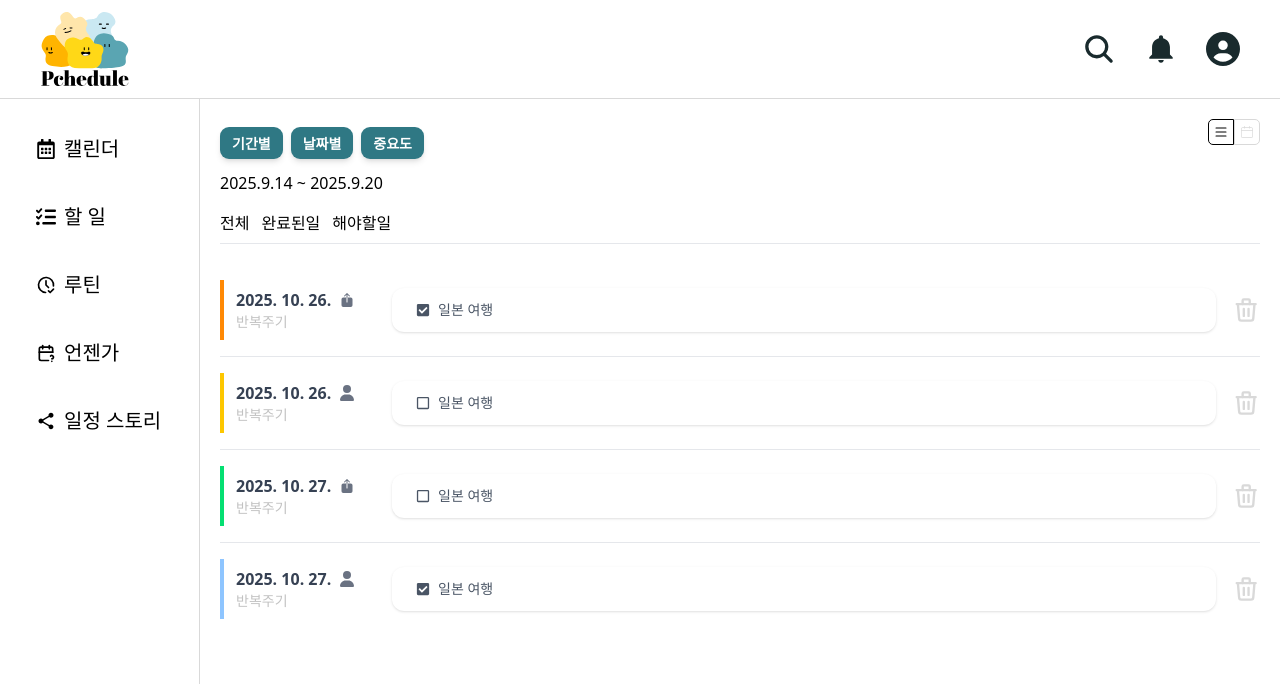
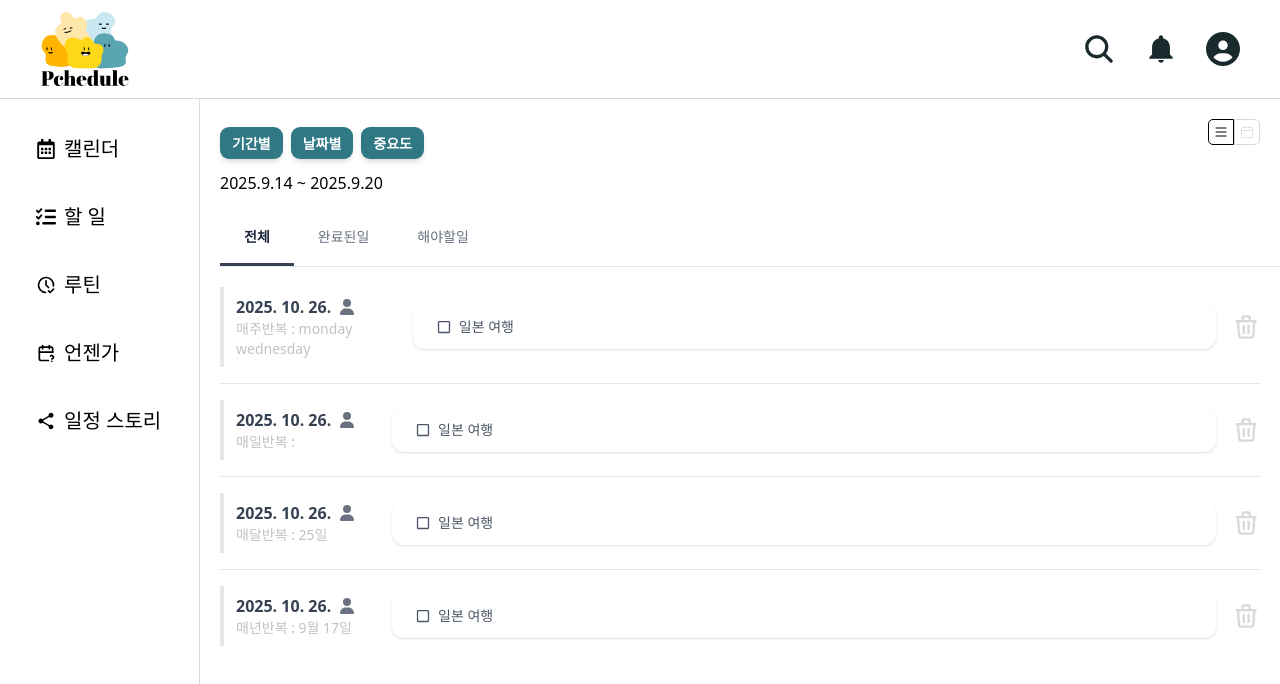
Before and after one commit to oz-main-fe-12-team4/oz_pchedule_fe, a React (Vite) app: page /routine in a window 1280 px wide. Both pictures are taken after a click on the button 1221 px from the left and 132 px from the top of the page. Shown: the top 684 px of the page. Built offline with nearby package versions, Linux system fonts and the light colour scheme.

Commit message:
feat: 더미데이터 변경 및 반복주기 렌더링

```diff
--- a/src/assets/data/dummyPostList.js
+++ b/src/assets/data/dummyPostList.js
@@ -2,56 +2,128 @@ export const posts = {
   post_count: 4,
   data: [
     {
-      post_id: 1,
+      id: 1,
       title: "일본 여행",
-      schedule: "일본 맛집 우동집 가기",
-      start_time: "2025-10-26T09:00:00",
-      category: "여행",
-      priority: "상",
-      is_shared: true,
-      like_count: 12,
-      favorite_count: 3,
-      is_reported: false,
-      is_completed: true,
+      start_period: "2025-10-26",
+      category: {
+        id: 1,
+        name: "여행",
+      },
+      share_type: "전체공개/나만보기",
+      priority: "긴급/높음/중간/낮음/보류",
+      detail_schedule: [
+        {
+          id: 1,
+          title: "우동 먹으러 가기",
+          is_completed: false,
+        },
+        {
+          id: 2,
+          title: "공원 산책하기",
+          is_completed: false,
+        },
+      ],
+      recurrence: {
+        type: "weekly",
+        weekdays: ["monday", "wednesday"],
+        day_of_month: "",
+        month_of_year: "",
+      },
+      like_count: 3,
+      bookmark_count: 4,
     },
     {
-      post_id: 2,
+      id: 2,
       title: "일본 여행",
-      schedule: "유명 신사 가기",
-      start_time: "2025-10-26T14:00:00",
-      category: "여행",
-      priority: "중",
-      is_shared: false,
-      like_count: 8,
-      favorite_count: 1,
-      is_reported: false,
-      is_completed: false,
+      start_period: "2025-10-26",
+      category: {
+        id: 1,
+        name: "여행",
+      },
+      share_type: "전체공개/나만보기",
+      priority: "긴급/높음/중간/낮음/보류",
+      detail_schedule: [
+        {
+          id: 1,
+          title: "우동 먹으러 가기",
+          is_completed: false,
+        },
+        {
+          id: 2,
+          title: "공원 산책하기",
+          is_completed: false,
+        },
+      ],
+      recurrence: {
+        type: "daily",
+        weekdays: [],
+        day_of_month: "",
+        month_of_year: "",
+      },
+      like_count: 3,
+      bookmark_count: 4,
     },
     {
-      post_id: 3,
+      id: 3,
       title: "일본 여행",
-      schedule: "꼬치 맛집 가기",
-      start_time: "2025-10-27T11:00:00",
-      category: "여행",
-      priority: "하",
-      is_shared: true,
-      like_count: 5,
-      favorite_count: 0,
-      is_reported: false,
-      is_completed: false,
+      start_period: "2025-10-26",
+      category: {
+        id: 1,
+        name: "여행",
+      },
+      share_type: "전체공개/나만보기",
+      priority: "긴급/높음/중간/낮음/보류",
+      detail_schedule: [
+        {
+          id: 1,
+          title: "우동 먹으러 가기",
+          is_completed: false,
+        },
+        {
+          id: 2,
+          title: "공원 산책하기",
+          is_completed: false,
+        },
+      ],
+      recurrence: {
+        type: "monthly",
+        weekdays: [],
+        day_of_month: "25",
+        month_of_year: "",
+      },
+      like_count: 3,
+      bookmark_count: 4,
     },
     {
-      post_id: 4,
+      id: 4,
       title: "일본 여행",
-      schedule: "공원 놀러가기",
-      start_time: "2025-10-27T16:00:00",
-      category: "여행",
-      priority: "보류",
-      is_shared: false,
-      like_count: 15,
-      favorite_count: 4,
-      is_reported: false,
-      is_completed: true,
+      start_period: "2025-10-26",
+      category: {
+        id: 1,
+        name: "여행",
+      },
+      share_type: "전체공개/나만보기",
+      priority: "긴급/높음/중간/낮음/보류",
+      detail_schedule: [
+        {
+          id: 1,
+          title: "우동 먹으러 가기",
+          is_completed: false,
+        },
+        {
+          id: 2,
+          title: "공원 산책하기",
+          is_completed: false,
+        },
+      ],
+      recurrence: {
+        type: "yearly",
+        weekdays: [],
+        day_of_month: "17",
+        month_of_year: "9",
+      },
+      like_count: 3,
+      bookmark_count: 4,
     },
   ],
 };
--- /dev/null
+++ b/src/components/RenderRecurrenceByType.jsx
@@ -0,0 +1,14 @@
+const RenderRecurrenceByType = ({ recurrence }) => {
+  switch (recurrence.type) {
+    case "daily":
+      return "";
+    case "weekly":
+      return recurrence.weekdays.map((day, i) => <span key={i}>{day} </span>);
+    case "monthly":
+      return recurrence.day_of_month + "일";
+    case "yearly":
+      return `${recurrence.month_of_year}월 ${recurrence.day_of_month}일`;
+  }
+};
+
+export default RenderRecurrenceByType;
--- a/src/components/RoutineCard.jsx
+++ b/src/components/RoutineCard.jsx
@@ -3,10 +3,14 @@ import { IoShare } from "react-icons/io5";
 import { FaCheckSquare, FaRegSquare } from "react-icons/fa";
 import { TbTrash } from "react-icons/tb";
 import { getColorOfPriority } from "../utils/getColorOfPriority";
+import { getRecurrenceType } from "../utils/getRecurrenceType";
+import RenderRecurrenceByType from "./RenderRecurrenceByType";
 
 const RoutineCard = ({ post }) => {
-  const { priority, start_time, is_shared, title, is_completed } = post;
+  const { priority, recurrence, start_period, is_shared, title, is_completed } =
+    post;
   const priorityColor = getColorOfPriority(priority);
+  const recurrenceType = getRecurrenceType(recurrence.type);
 
   return (
     <div
@@ -15,14 +19,19 @@ const RoutineCard = ({ post }) => {
       {/* 왼쪽: 날짜 + 아이콘 */}
       <div className="flex flex-col items-start min-w-[140px]">
         <p className="text-l font-bold text-gray-700 flex items-center gap-2">
-          {start_time ? new Date(start_time).toLocaleDateString("ko-KR") : "-"}
+          {start_period
+            ? new Date(start_period).toLocaleDateString("ko-KR")
+            : "-"}
           {is_shared ? (
             <IoShare className="text-gray-500" />
           ) : (
             <FaUser className="text-gray-500" />
           )}
         </p>
-        <p className="text-sm text-[#C2C2C2]">반복주기</p>
+        <p className="text-sm text-[#C2C2C2]">
+          {recurrenceType}반복 :{" "}
+          <RenderRecurrenceByType recurrence={recurrence} />
+        </p>
       </div>
 
       {/* 오른쪽: 일정 내용 */}
--- a/src/pages/Routine.jsx
+++ b/src/pages/Routine.jsx
@@ -9,6 +9,7 @@ import { useState } from "react";
 import FilterButtons from "../components/FilterButtons";
 import { posts } from "../assets/data/dummyPostList";
 import RoutineCard from "../components/RoutineCard";
+import TabButton from "../components/TabButton";
 
 const Routine = () => {
   const [isWeekly, setIsWeekly] = useState(true);
@@ -69,11 +70,7 @@ const Routine = () => {
             {thisYear}.{thisMonth}.{firstDateOfThisWeek} ~ {thisYear}.
             {thisMonth}.{lastDateOfThisWeek}
           </h1>
-          <div className="flex flex-row gap-3 mb-4 border-b border-gray-200 pb-2">
-            <p>전체</p>
-            <p>완료된일</p>
-            <p>해야할일</p>
-          </div>
+          <TabButton />
           <div className="divide-y-[0.5px] divide-gray-200">
             {list.map((post) => (
               <div key={post.post_id} className="py-4">
--- /dev/null
+++ b/src/utils/getRecurrenceType.js
@@ -0,0 +1,12 @@
+export const getRecurrenceType = (type) => {
+  switch (type) {
+    case "daily":
+      return "매일";
+    case "weekly":
+      return "매주";
+    case "monthly":
+      return "매달";
+    case "yearly":
+      return "매년";
+  }
+};
```
